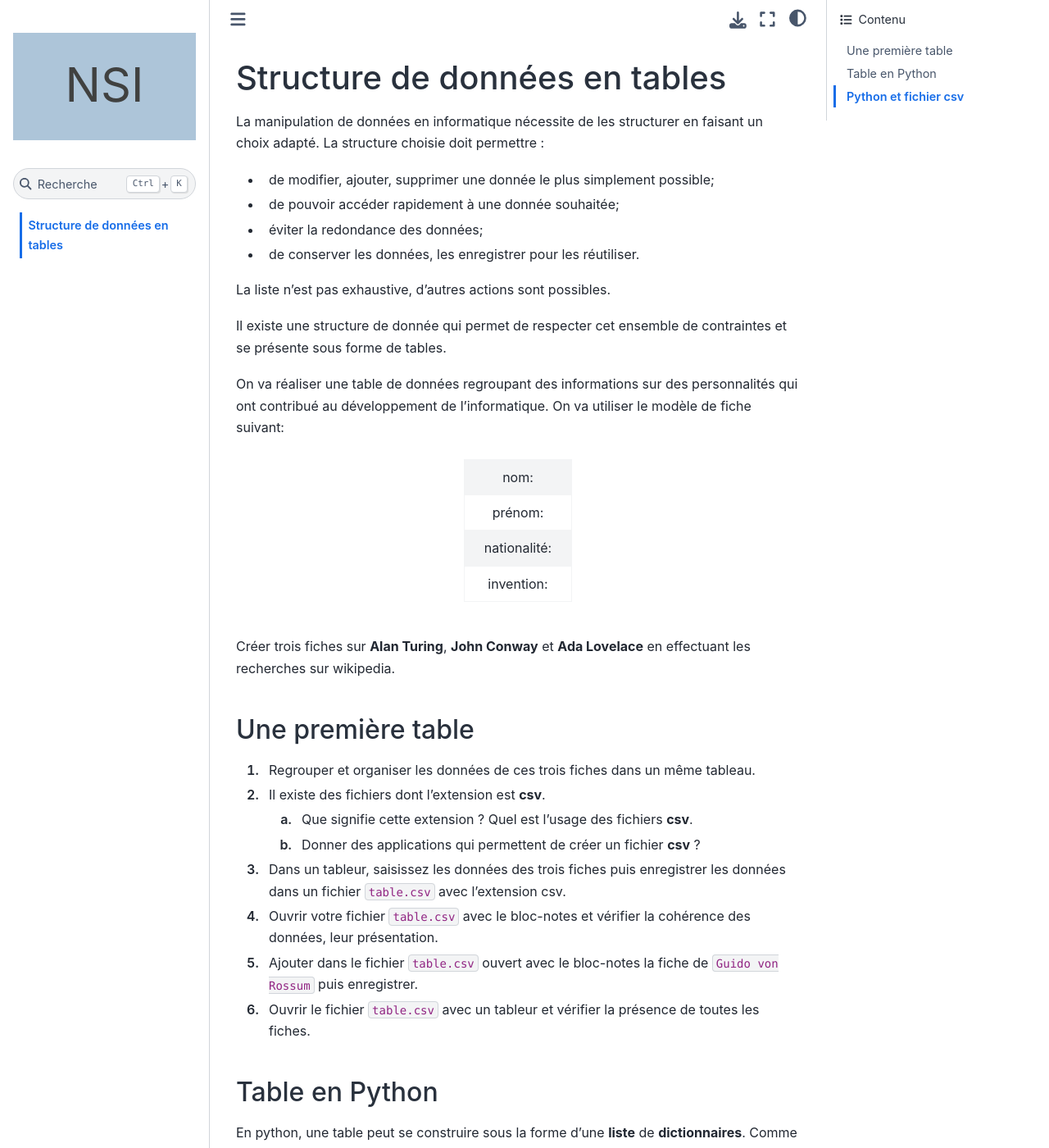
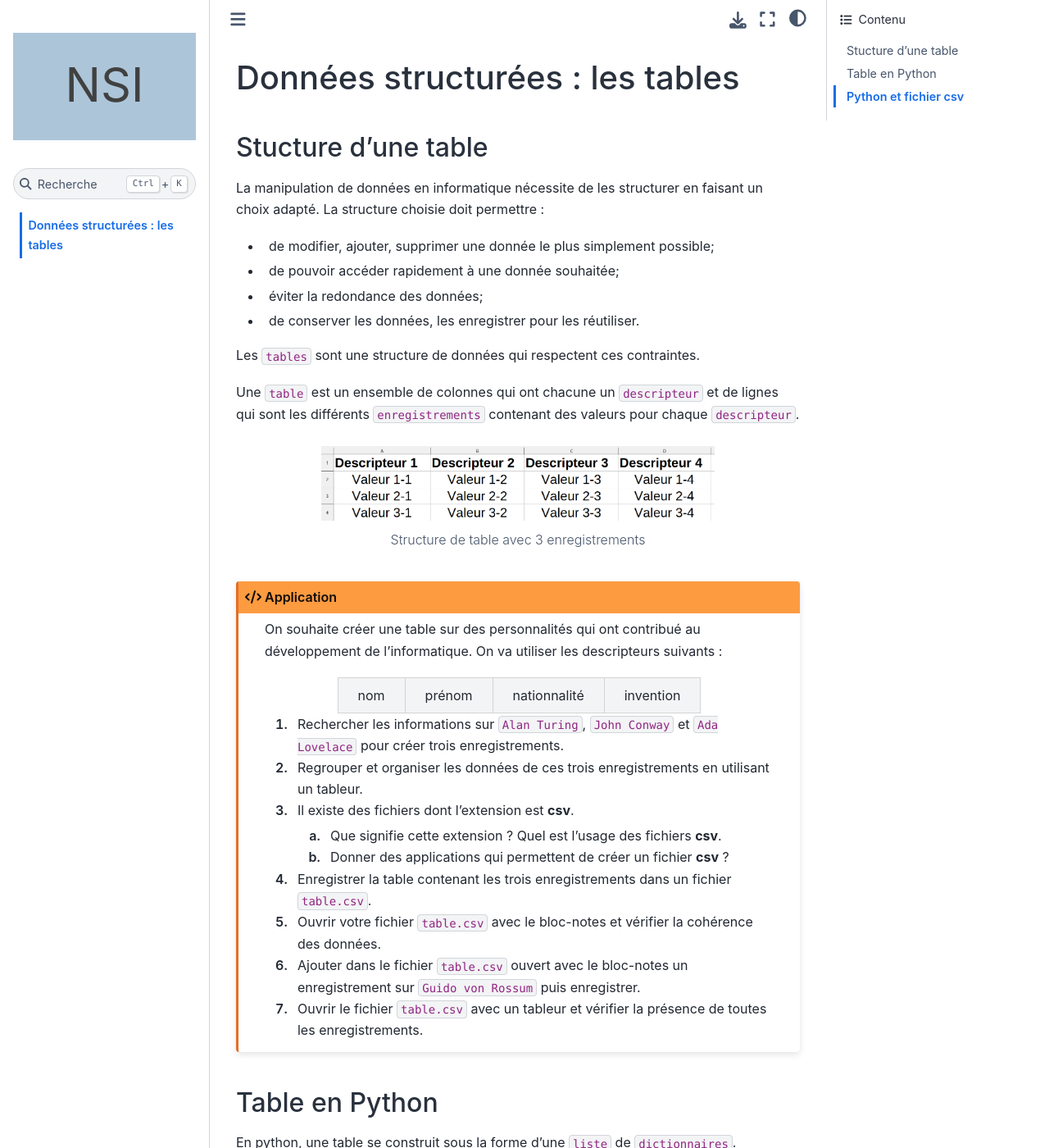
Before and after one commit to ychistel/1nsi_tables, a Sphinx documentation site: the page built from source/content/cours.rst, in a window 1280 px wide and 1400 px high. Shown: the whole window at 82% size. Built offline with Sphinx 7.4.7 and the Sphinx Book theme 1.1.4, drawn with Linux system fonts in a browser that asks for light colours; some of the changed text lies outside the part shown.

Commit message:
mise à jour du cours

```diff
--- a/source/_static/custom.css
+++ b/source/_static/custom.css
@@ -7,6 +7,7 @@
 }
 
 .margin-none{margin:none}
+.margin-0-auto{margin:0px auto}.margin-2-auto{margin:2px auto}.margin-4-auto{margin:4px auto}.margin-8-auto{margin:8px auto}.margin-16-auto{margin:16px auto}.margin-32-auto{margin:32px auto}
 .margin-0{margin:0px}.margin-2{margin:2px}.margin-4{margin:4px}.margin-8{margin:8px}.margin-16{margin:16px}.margin-32{margin:32px}
 .margin-top-2{margin-top:2px}.margin-top-4{margin-top:4px}.margin-top-8{margin-top:8px}.margin-top-16{margin-top:16px}.margin-top-32{margin-top:32px}
 .margin-bottom-2{margin-bottom:2px}.margin-bottom-4{margin-bottom:4px}.margin-bottom-8{margin-bottom:8px}.margin-bottom-16{margin-bottom:16px}.margin-bottom-32{margin-bottom:32px}
@@ -27,7 +28,7 @@
 .border-color-blue-light{border-color:var(--color-blue-light)}
 .border-color-gray{border-color:var(--color-gray)}
 
-table.table{width:auto;}
+table.table{width:auto; margin-left:auto;margin-right:auto}
 table.table td p, table.table th p{margin:auto 1em;text-align:center;}
 table.bordure td, table.bordure th{border: solid 1px var(--color-gray)}
 
@@ -44,6 +45,11 @@
 p.rubric{color:var(--color-blue);border-bottom:solid 1px var(--color-blue-light)}
 
 div.docutils.container{margin:1.5625em auto;padding:0;}
+
+div.application.admonition{border-color:#e16f28;}
+div.application > p.admonition-title{background-color:#fd9b40;color:#110c09;}
+div.application > p.admonition-title::after{color:#110c09;content: "\f121";}
+div.application > table.table{margin-left:auto;margin-right:auto}
 
 div.exemple p{margin:8px 16px;}
 div.exemple p.rubric{color: #4d4d4d;border-bottom:solid 1px #4d4d4d}
--- a/source/content/cours.rst
+++ b/source/content/cours.rst
@@ -1,6 +1,8 @@
-Structure de données en tables
-==============================
+Données structurées : les tables
+================================
 
+Stucture d'une table
+---------------------
 La manipulation de données en informatique nécessite de les structurer en faisant un choix adapté. La structure choisie doit permettre :
 
 -   de modifier, ajouter, supprimer une donnée le plus simplement possible;
@@ -8,136 +10,154 @@
 -   éviter la redondance des données;
 -   de conserver les données, les enregistrer pour les réutiliser.
 
-La liste n’est pas exhaustive, d’autres actions sont possibles.
+Les ``tables`` sont une structure de données qui respectent ces contraintes.
 
-Il existe une structure de donnée qui permet de respecter cet ensemble de contraintes et se présente sous forme de tables.
+Une ``table`` est un ensemble de colonnes qui ont chacune un ``descripteur`` et de lignes qui sont les différents ``enregistrements`` contenant des valeurs pour chaque ``descripteur``.
 
-On va réaliser une table de données regroupant des informations sur des personnalités qui ont contribué au développement de l’informatique. On va utiliser le modèle de fiche suivant:
+.. figure:: ../img/table_1.png
+    :align: center
+    :width: 480
 
-.. container:: center
+    Structure de table avec 3 enregistrements
 
-   +--------------+
-   | nom:         |
-   +--------------+
-   | prénom:      |
-   +--------------+
-   | nationalité: |
-   +--------------+
-   | invention:   |
-   +--------------+
+.. admonition:: Application
+    :class: application
 
-Créer trois fiches sur **Alan Turing**, **John Conway** et **Ada Lovelace** en effectuant les recherches sur wikipedia.
+    On souhaite créer une table sur des personnalités qui ont contribué au développement de l’informatique. On va utiliser les descripteurs suivants :
 
-Une première table
--------------------
+    .. table::
+        :class: table bordure
 
-#.  Regrouper et organiser les données de ces trois fiches dans un même tableau.
-#.  Il existe des fichiers dont l’extension est **csv**.
+        +---+------+------------+---------+
+        |nom|prénom|nationnalité|invention|
+        +---+------+------------+---------+
 
-    a.  Que signifie cette extension ? Quel est l’usage des fichiers **csv**.
-    b.  Donner des applications qui permettent de créer un fichier **csv** ?
+    #.  Rechercher les informations sur ``Alan Turing``, ``John Conway`` et ``Ada Lovelace`` pour créer trois enregistrements.
+    #.  Regrouper et organiser les données de ces trois enregistrements en utilisant un tableur.
+    #.  Il existe des fichiers dont l’extension est **csv**.
 
-#.  Dans un tableur, saisissez les données des trois fiches puis enregistrer les données dans un fichier ``table.csv`` avec l’extension csv.
+        a.  Que signifie cette extension ? Quel est l’usage des fichiers **csv**.
+        b.  Donner des applications qui permettent de créer un fichier **csv** ?
 
-#.  Ouvrir votre fichier ``table.csv`` avec le bloc-notes et vérifier la cohérence des données, leur présentation.
-
-#. Ajouter dans le fichier ``table.csv`` ouvert avec le bloc-notes la fiche de ``Guido von Rossum`` puis enregistrer.
-
-#. Ouvrir le fichier ``table.csv`` avec un tableur et vérifier la présence de toutes les fiches.
+    #.  Enregistrer la table contenant les trois enregistrements dans un fichier ``table.csv``.
+    #.  Ouvrir votre fichier ``table.csv`` avec le bloc-notes et vérifier la cohérence des données.
+    #.  Ajouter dans le fichier ``table.csv`` ouvert avec le bloc-notes un enregistrement sur ``Guido von Rossum`` puis enregistrer.
+    #.  Ouvrir le fichier ``table.csv`` avec un tableur et vérifier la présence de toutes les enregistrements.
 
 Table en Python
 -----------------
 
-En python, une table peut se construire sous la forme d’une **liste** de **dictionnaires**. Comme Python est un langage de programmation, il permet de manipuler directement les données avec des scripts.
+En python, une table se construit sous la forme d'une ``liste`` de ``dictionnaires``.
 
-#.  Écrire en Python la table ``persinfo`` regroupant les trois fiches. Chaque fiche est un dictionnaire et la table est la liste de ces dictionnaires.
+-   Les ``descripteurs`` de la table sont les clés des dictionnaires.
+-   Il y a autant de dictionnaires que d'enregistrements.
 
-#.  Dans l’interpréteur ou un éditeur python, saisir les commandes pour:
+Par exemple, la table de l'illustration précédente se code en Python de la façon suivante:
 
-    a. connaître le nombre de fiches;
-    b. récupérer les clefs des fiches de la table;
-    c. récupérer les nationalités des fiches de la table;
-    d. tester la présence de Turing dans la table;
+.. code:: python
 
-#.  Écrire une fonction ``chercher`` qui a pour paramètres la table et une clef du dictionnaire (fiche) et qui renvoie la liste de toutes les valeurs de la table associée à cette clef. On effectuera un test d’existence de la clef !
+    table = [
+        {'descripteur 1':'valeur 1-1','descripteur 2': 'valeur 1-2', 'descripteur 3': 'valeur 1-3', 'descripteur 4': 'valeur 1-4'},
+        {'descripteur 1':'valeur 2-1','descripteur 2': 'valeur 2-2', 'descripteur 3': 'valeur 2-3', 'descripteur 4': 'valeur 2-4'},
+        {'descripteur 1':'valeur 3-1','descripteur 2': 'valeur 3-2', 'descripteur 3': 'valeur 3-3', 'descripteur 4': 'valeur 13-4'}
+    ]
 
-#.  Rechercher avec votre fonction tous les noms présents dans la table.
+Comme Python est un langage de programmation, on manipule directement les données avec des scripts.
 
-#.  Écrire une fonction ``est_present`` qui a pour paramètres une table et une fiche dictionnaire et vérifie la présence de la fiche dans la table. La fonction renvoie ``True`` si la fiche est dans la table, ``False`` sinon.
+.. admonition:: Application
+    :class: application
 
-#.  On souhaite créer une fonction ``ajouter_fiche`` qui ajoute une fiche dans la table si:
+    #.  Créer en Python la table ``persinfo`` regroupant les enregistrements précédents.
+    #.  Dans l’interpréteur ou un éditeur python, saisir les commandes pour:
 
-    -   la fiche a bien les mêmes clefs;
-    -   il y a au moins un nom, les autres valeurs peuvent être vides;
-    -   la fiche n’est pas déjà dans la table.
+        a. connaître le nombre d'enregistrements;
+        b. récupérer les descripteurs de la table;
+        c. récupérer les nationalités des enregistrements de la table;
+        d. tester la présence de ``Turing`` dans la table;
 
-    a.  Écrire la fonction qui a pour paramètres la table et un dictionnaire fiche.
-    b.  Ajouter avec votre fonction la fiche de Guido von Rossum.
-    c.  Tester votre fonction avec des cas particuliers : fiche vide, fiche déjà présente, fiche sans nom.
+    #.  Écrire une fonction ``chercher`` qui a pour paramètres la table et un descripteur et qui renvoie la liste de toutes les valeurs de la table associée à ce descripteur.
 
-#.  Créer une fonction ``saisir_fiche`` qui permet d'ajouter des fiches dans la table avec des ``input``.
+        Rechercher avec votre fonction tous les noms présents dans la table ``persinfo``.
+
+    #.  Écrire une fonction ``est_present`` qui a pour paramètres une table et un enregistrement et qui vérifie la présence de cet enregistrement dans la table. La fonction ``est_present`` renvoie un booléen.
+
+    #.  On souhaite créer une fonction ``ajouter`` qui ajoute un nouvel enregistrement dans la table si:
+
+        -   l'enregistrement a bien les mêmes descripteurs;
+        -   il y a au moins un nom, les autres valeurs peuvent être vides;
+        -   l'enregistrement n'est pas déjà dans la table.
+
+        a.  Écrire la fonction ``ajouter`` qui a pour paramètres la table et un dictionnaire enregistrement.
+        b.  Ajouter avec votre fonction l'enregistrement de ``Guido von Rossum``.
+        c.  Tester votre fonction avec des enregistrements particuliers :  vide, déjà présent, sans nom.
+
 
 Python et fichier csv
 -----------------------
 
-Il ne pas confondre les variables avec les données. Un programme s’écrit avec des variables qui vont stocker des données. Ces données peuvent être définies dans le programme, calculées par le programme, etc.
+Un programme Python peut utiliser des données provenant d'un fichier structuré comme le csv. Une fois chargé, la table est enregistrée dans une variable en étant transformée en liste de dictionnaires.
 
-Les données peuvent être saisies par l’utilisateur du programme. Un programme peut utiliser des données provenant d’un fichier structuré comme le csv.
-
-Il existe en Python un module ``csv`` qui permet :
+Cette transformation des données se réalise avec le module ``csv`` qui permet :
 
 -   de récupérer les données contenues dans un fichier ``csv`` sous forme de table;
--   d'ajouter, enregistrer les données d’une table python dans un fichier ``csv``.
+-   d'ajouter, enregistrer les données d'une table python dans un fichier ``csv``.
 
-L’accès aux données contenues dans un fichier csv se fait avec la commande ``with open``. Elle prend différents paramètres :
+L'accès aux données contenues dans un fichier csv se fait avec la commande ``with open``. Elle prend différents paramètres :
 
--   le nom du fichier csv avec le chemin d’accès;
+-   le nom du fichier avec le chemin d’accès;
 -   le mode d’accès: ``mode='r'`` pour lire un contenu, ``mode='w'`` pour écrire un contenu et ``mode='a'`` pour ajouter du contenu;
 -   l'encodage de caractères du fichier à lire : ``encoding='utf8'``
 -   l'ajout d'une ligne vide pour l'écriture: ``newline=''``
+-   en fin de ligne on utilise la commande ``as`` pour créer un alias du nom de fichier ouvert.
 
-#.  Importer le module csv de python : ``import csv``
-#.  Pour lire le contenu d’un fichier csv, on crée la fonction suivante :
+.. code:: python
+    :caption: Python
 
-    .. code:: python
+    with open(fichier, mode = 'r', encoding = 'utf8') as f:
 
-      def lire_fichier(fichier):
-          with open(fichier,mode='r',encoding='utf8') as f:
-              data=csv.DictReader(f)
-              table=[]
-              for ligne in data:
-                  table.append(dict(ligne))
-              f.close()
-          return table
+.. admonition:: Application
+    :class: application
 
-    Ajouter cette fonction à votre fichier.
+    #.  Importer le module csv de python : ``import csv``
+    #.  Pour lire le contenu d’un fichier csv, on crée la fonction suivante :
 
-#.  Quel est l'appel qui permet de lire le contenu de votre fichier ``table.csv`` ?
-#.  Quel est le type de la variable table renvoyée par la fonction ?
-#. Créer la variable ``table`` qui est une table dont le contenu est celui du fichier ``table.csv``.
+        .. code:: python
 
-#.  Ajouter à la variable les personnalités **Guido von Rossum** et **Tim Berners-Lee**.
+            def lire_fichier(fichier):
+                with open(fichier,mode='r',encoding='utf8') as f:
+                    data=csv.DictReader(f)
+                    table=[]
+                    for ligne in data:
+                        table.append(dict(ligne))
+                    f.close()
+                return table
 
-#.  Pour écrire dans un fichier, on crée la fonction suivante:
+        Ajouter cette fonction à votre fichier.
 
-    .. code:: python
+    #.  Quel est l'appel qui permet de lire le contenu de votre fichier ``table.csv`` ?
+    #.  Quel est le type de la variable table renvoyée par la fonction ?
+    #. Créer la variable ``table`` qui est une table dont le contenu est celui du fichier ``table.csv``.
 
-      def ecrire_fichier(fichier,table):
-          clefs=list(table[0].keys())
-          with open(fichier,mode='w',encoding='utf8',newline='') as f:
-              data = csv.DictWriter(f,clefs)
-              data.writeheader()
-              data.writerows(table)
-              f.close()
+    #.  Ajouter à la variable les personnalités **Guido von Rossum** et **Tim Berners-Lee**.
 
-    Ajouter cette fonction à votre fichier.
+    #.  Pour écrire dans un fichier, on crée la fonction suivante:
 
-#.  Écrire le contenu de votre variable ``table`` dans un fichier ``table2.csv``.
+        .. code:: python
 
-#.  On va écrire un programme principal qui:
+            def ecrire_fichier(fichier,table):
+                clefs=list(table[0].keys())
+                with open(fichier,mode='w',encoding='utf8',newline='') as f:
+                    data = csv.DictWriter(f,clefs)
+                    data.writeheader()
+                    data.writerows(table)
+                    f.close()
 
-    -   lit le contenu d’un fichier csv contenant des personnalités du monde informatique;
+        Ajouter cette fonction à votre fichier.
 
-    -   propose l'ajout de nouvelles personnalités dans la table;
+    #.  Écrire le contenu de votre variable ``table`` dans un fichier ``table2.csv``.
 
-    -   enregistre dans le même fichier la table et ses nouvelles fiches à la fin de la saisie.
+    #.  On va écrire un programme principal qui:
+
+        -   lit le contenu d’un fichier csv contenant des personnalités du monde informatique;
+        -   propose l'ajout de nouvelles personnalités dans la table;
+        -   enregistre dans le même fichier la table et ses nouvelles fiches à la fin de la saisie.
```
Also changed, not shown: source/img/table_1.png (added).
